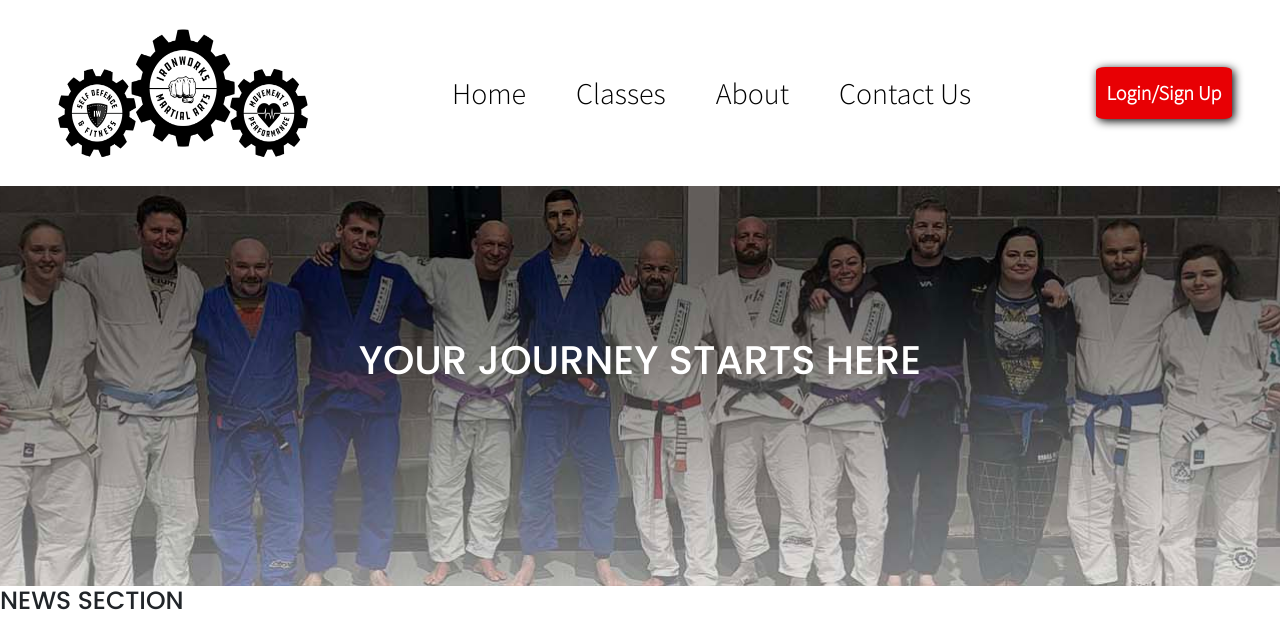
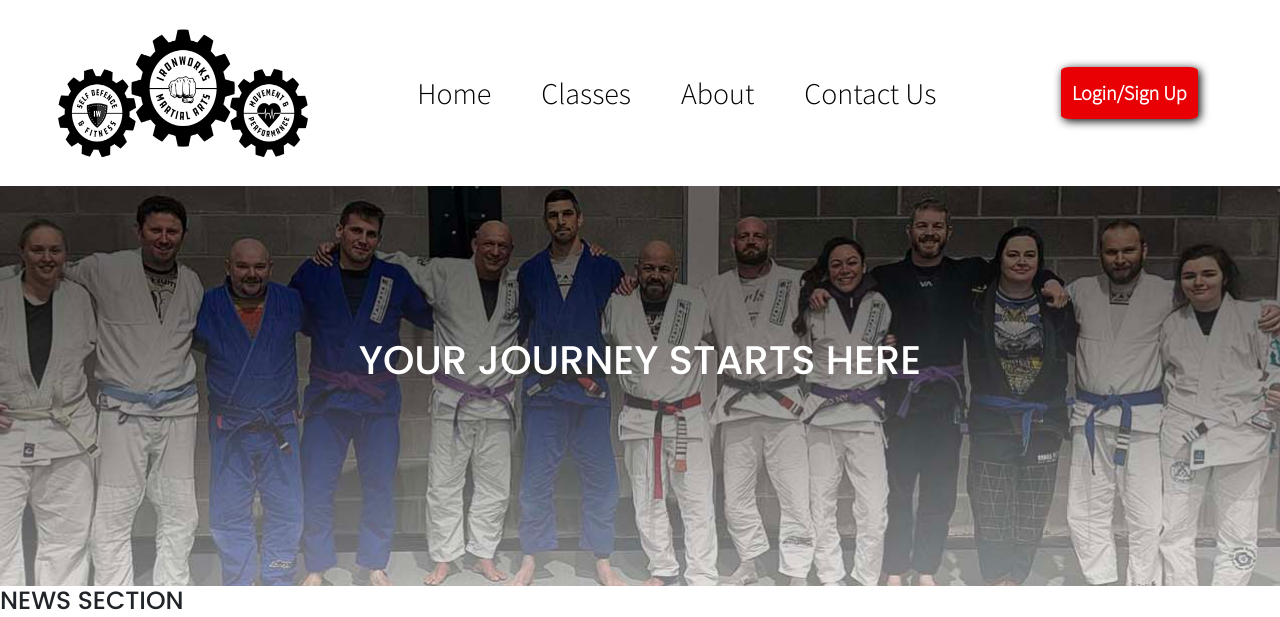
Before and after one commit to charliewatson1504/CI-PP4-Booking-System, a Django app: page / in a window 1280 px wide. Shown: the top 617 px of the page. Run offline with Django 3.2, Linux system fonts and the light colour scheme; some libraries are stand-ins or nearby versions.

Commit message:
feat: adjust btn class styling to fit content

```diff
--- a/static/css/style.css
+++ b/static/css/style.css
@@ -100,7 +100,8 @@ h4 {
 	font-size: 2rem;
 	padding: 1rem;
 	font-weight: bold;
-	margin: 1.5rem;
+	margin: 1.5rem auto;
+	width: fit-content;
 }
 
 .btn:hover {
```
Also changed, not shown: db.sqlite3.
